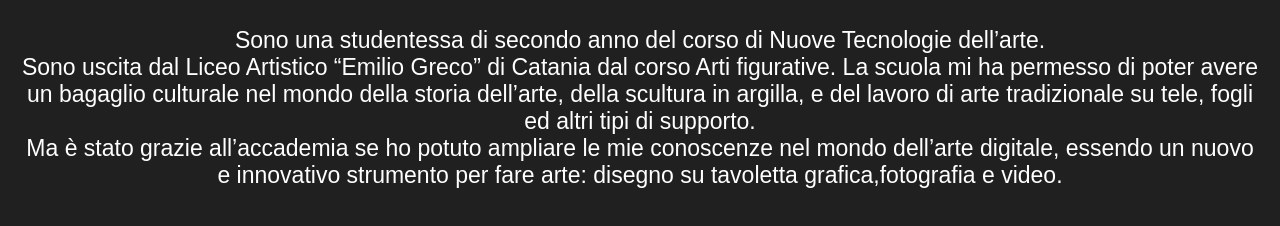
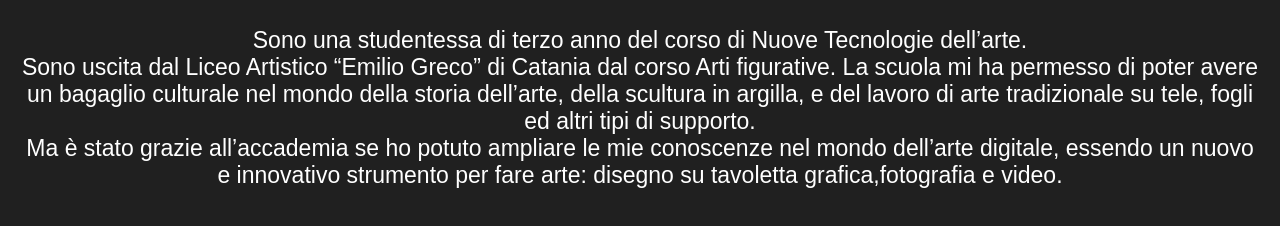
Before and after one commit to M4rialuis4/Portfolio-Marialuisa, a plain HTML site: page index.html in a window 1280 px wide. Shown: the part 352-578 px from the top of the page. Drawn offline with Linux system fonts and the light colour scheme; a web font is replaced by a local one.

Commit message:
Update index.html

```diff
--- a/index.html
+++ b/index.html
@@ -29,7 +29,7 @@
         <a href="Progetto Yokai.html" class="bottoneContatti">Progetto Yokai</a>
          </div>
         <h1 class="titoloRosa">My portfolio<br>Marialuisa Romagnoli</h1>
-        <p>Sono una studentessa di secondo anno del corso di Nuove Tecnologie dell’arte.<br>Sono uscita dal Liceo Artistico “Emilio Greco” di Catania dal corso Arti figurative. La scuola mi ha permesso di poter avere un bagaglio culturale nel mondo della storia dell’arte, della scultura in argilla, e del lavoro di arte tradizionale su tele, fogli ed altri tipi di supporto.
+        <p>Sono una studentessa di terzo anno del corso di Nuove Tecnologie dell’arte.<br>Sono uscita dal Liceo Artistico “Emilio Greco” di Catania dal corso Arti figurative. La scuola mi ha permesso di poter avere un bagaglio culturale nel mondo della storia dell’arte, della scultura in argilla, e del lavoro di arte tradizionale su tele, fogli ed altri tipi di supporto.
             <br>Ma è stato grazie all’accademia se ho potuto ampliare le mie conoscenze nel mondo dell’arte digitale, essendo un nuovo e innovativo strumento per fare arte: disegno su tavoletta grafica,fotografia e video.</p>
         <h2 class="titolo2Rosa">Le mie opere</h2>
 
@@ -47,4 +47,5 @@
         <p>Copyright 2026 @Marialuisa Romagnoli</p>
     </footer>
     </body>
+
     </html>
```
